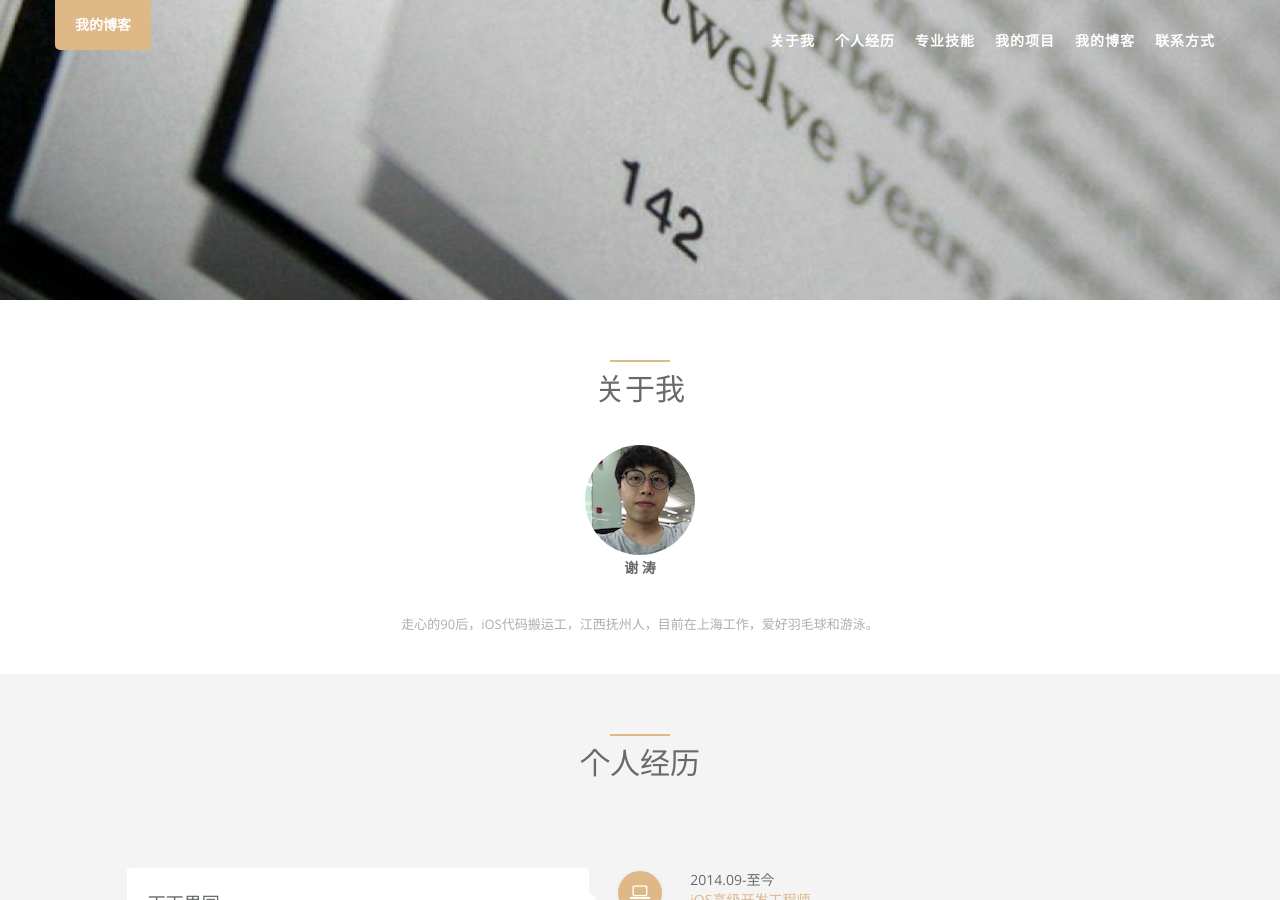
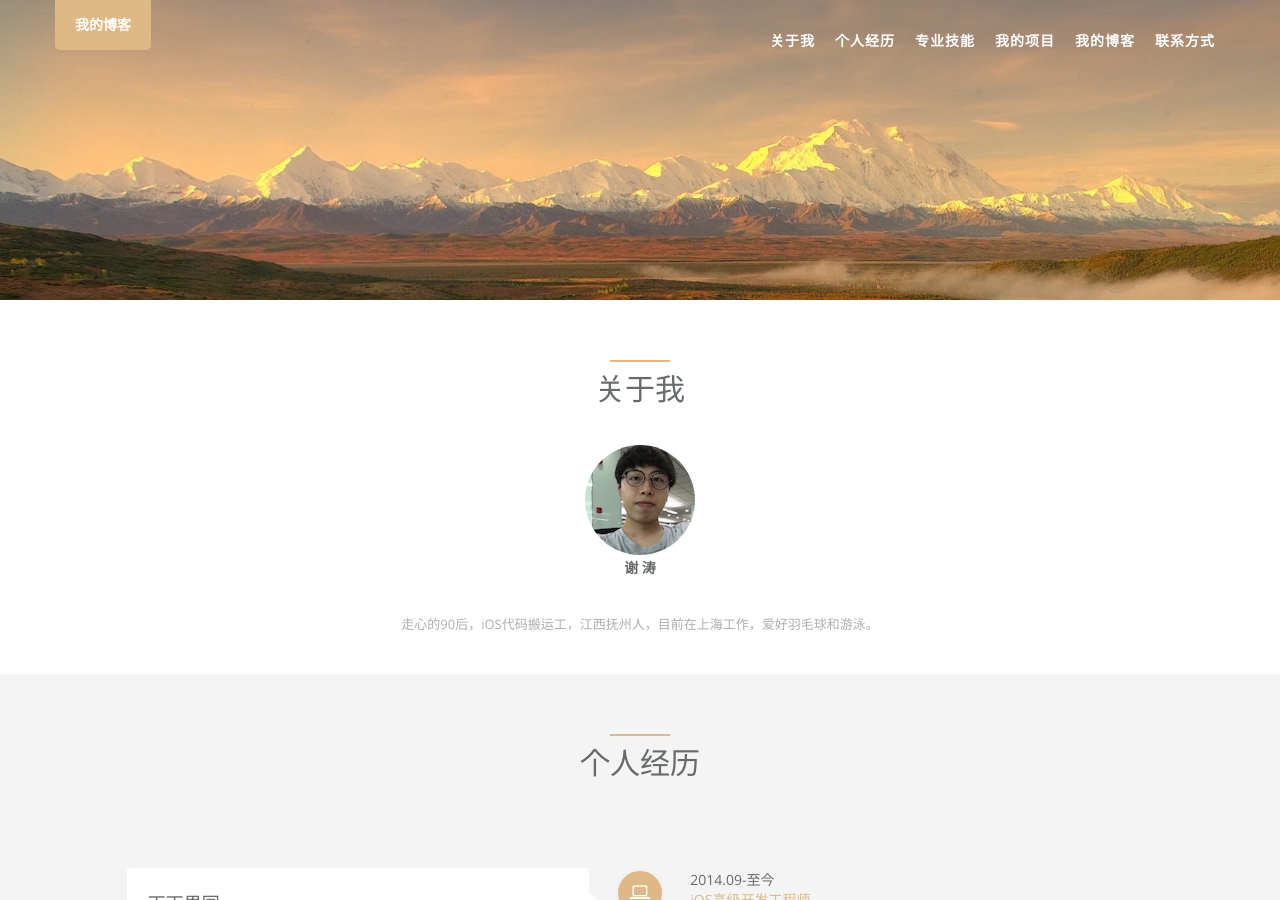
Before and after one commit to xietao3/xietao3.github.io, a Jekyll site: the page about/index.html, which Jekyll copies as it is, in a window 1280 px wide and 900 px high. Built offline with Jekyll 4.4.1, drawn with Linux system fonts in a browser that asks for light colours; Markdown is read by kramdown in place of the engine named in the settings.

Commit message:
1、关于顶部图片

```diff
--- a/about/index.html
+++ b/about/index.html
@@ -141,7 +141,7 @@
     </ol>
  -->
  <div style="text-align:center ">
-    <img src="/assets/images/about/header_one.jpg" height="300" width="1440" alt="">
+    <img src="/assets/topnav.jpg" height="300" width="1440" alt="">
  </div>
   <div class="carousel-inner" role="listbox">
 
```
Also changed, not shown: assets/topnav.jpg (added), 3 other files.
